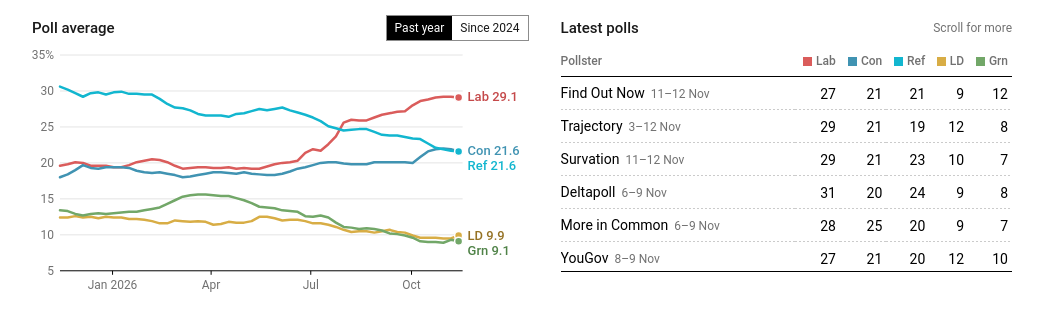
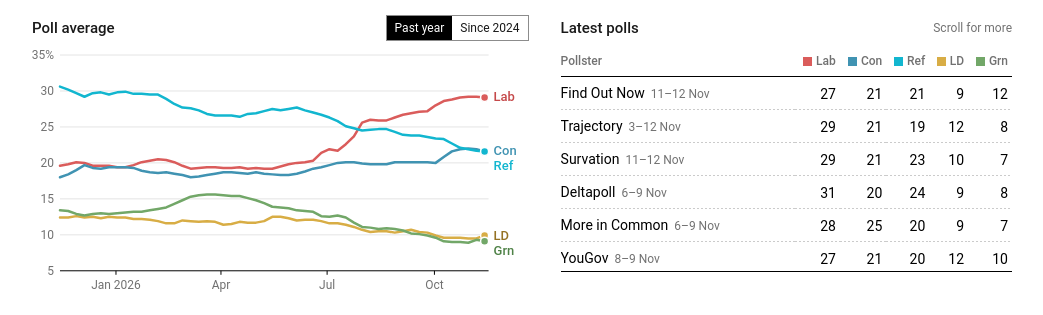
Before and after one commit to times/times-poll-tracker, a plain HTML site: page widget/index.html in a window 1280 px wide. Shown: the part 186-501 px from the top of the page, without its empty margins (118-1161 px from the left). Drawn offline with Linux system fonts and the light colour scheme; a web font is replaced by a local one.

Commit message:
Widget: chart end labels show party names only
Co-Authored-By: Claude Opus 5.5 <noreply@anthropic.com>

```diff
--- a/widget/index.html
+++ b/widget/index.html
@@ -187,7 +187,7 @@
   function chart() {
     var box = $('chart'), tip = $('tip'), W = box.clientWidth;
     if (!W) return;
-    var small = W < 620, H = W < 420 ? 200 : 250, padL = 28, padR = small ? 70 : 120, padT = 10, padB = 24;
+    var small = W < 620, H = W < 420 ? 200 : 250, padL = 28, padR = small ? 44 : 100, padT = 10, padB = 24;
     axisY = H - padB;
     var dates = D.series.dates, n = dates.length, i0 = 0;
     if (range !== 'all') { var cut = pd(D.latest_date).getTime() - 365 * 864e5; while (i0 < n - 1 && pd(dates[i0]).getTime() < cut) i0++; }
@@ -220,7 +220,7 @@
     for (var k = 1; k < ends.length; k++) if (ends[k].y - ends[k - 1].y < 15) ends[k].y = ends[k - 1].y + 15;
     ends.forEach(function (e) {
       s += '<text x="' + (X(t1) + 9) + '" y="' + (e.y + 4) + '" font-size="13" font-weight="500" fill="' + e.p.text_colour +
-        '" font-family="Times Roboto, Roboto, Roboto-Regular, Arial, sans-serif">' + (small ? SHORT[e.p.code] : e.p.name) + ' ' + e.v.toFixed(1) + '</text>';
+        '" font-family="Times Roboto, Roboto, Roboto-Regular, Arial, sans-serif">' + (small ? SHORT[e.p.code] : e.p.name) + '</text>';
     });
     s += '<line data-tt="x" y1="' + padT + '" y2="' + (H - padB) + '" stroke="#717171" stroke-dasharray="2 3" visibility="hidden"/>' +
       '<rect data-tt="hit" x="' + padL + '" y="' + padT + '" width="' + (W - padL - padR) + '" height="' + (H - padT - padB) + '" fill="transparent"/></svg>';
```
Also changed, not shown: widget/poll_tracker_block.html (+2 -2 lines).
